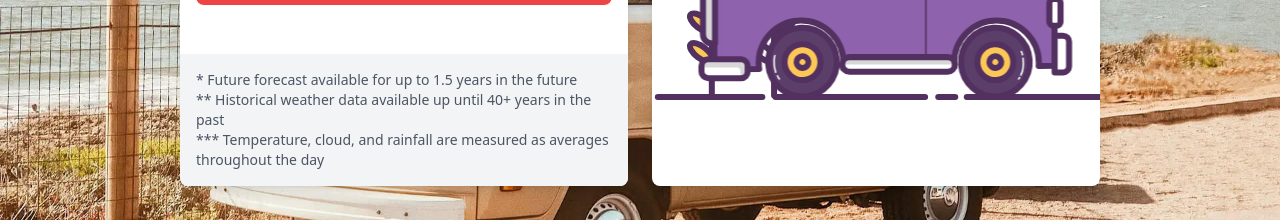
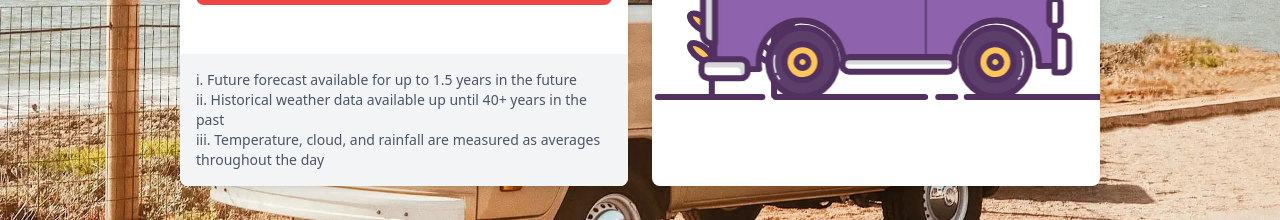
Before and after one commit to marksav85/Travel-App-React, a React (Vite) app: page / in a window 1280 px wide. Shown: the part 576-796 px from the top of the page. Built offline with nearby package versions, Linux system fonts and the light colour scheme.

Commit message:
Disable inputs and button after form submission

```diff
--- a/src/client/components/destination/Destination.jsx
+++ b/src/client/components/destination/Destination.jsx
@@ -10,6 +10,7 @@ const Destination = () => {
     setCity,
     setDate,
     handleUseCurrentLocation,
+    submitted,
     setSubmitted,
     resetAll,
   } = useContext(WeatherContext); // Use WeatherContext
@@ -78,6 +79,12 @@ const Destination = () => {
                     type="text"
                     name="city"
                     value={city}
+                    onChange={(event) => {
+                      if (!submitted) {
+                        // Check if submitted is false
+                        setCity(event.target.value);
+                      }
+                    }}
                     className="w-full text-sm lg:text-base p-2 border border-gray-300 rounded-lg focus:outline-none focus:ring-2 focus:ring-blue-500"
                     placeholder="Destination e.g., Berlin"
                     required
@@ -87,6 +94,7 @@ const Destination = () => {
                   type="button"
                   onClick={handleUseCurrentLocation}
                   className="ml-2 mr-2"
+                  disabled={submitted} // Disable the button if submitted is true
                 >
                   <FontAwesomeIcon icon={faLocationCrosshairs} />
                 </button>
@@ -105,11 +113,13 @@ const Destination = () => {
                     name="travel-date"
                     className="w-full text-sm md:text-base p-2 border border-gray-300 rounded-lg focus:outline-none focus:ring-2 focus:ring-blue-500"
                     required
+                    disabled={submitted} // Disable the date input if submitted is true
                   />
                   <button
                     type="button"
                     onClick={setToday}
                     className="ml-2 mr-2"
+                    disabled={submitted} // Disable the button if submitted is true
                   >
                     <FontAwesomeIcon icon={faCalendarWeek} />
                   </button>
@@ -142,13 +152,15 @@ const Destination = () => {
                      md:p-3  lg:p-4"
         >
           <div>
-            <p>* Future forecast available for up to 1.5 years in the future</p>
             <p>
-              ** Historical weather data available up until 40+ years in the
+              i. Future forecast available for up to 1.5 years in the future
+            </p>
+            <p>
+              ii. Historical weather data available up until 40+ years in the
               past
             </p>
             <p>
-              *** Temperature, cloud, and rainfall are measured as averages
+              iii. Temperature, cloud, and rainfall are measured as averages
               throughout the day
             </p>
           </div>
--- a/src/client/context/WeatherContextProvider.jsx
+++ b/src/client/context/WeatherContextProvider.jsx
@@ -52,6 +52,7 @@ export const WeatherProvider = ({ children }) => {
         weatherIcon,
         tempIcon,
         handleUseCurrentLocation,
+        submitted,
         setSubmitted,
         resetAll,
       }}
```
